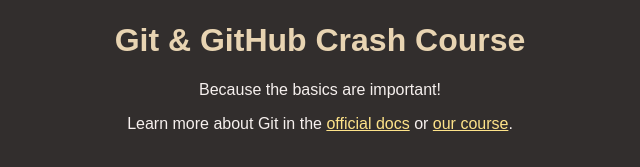
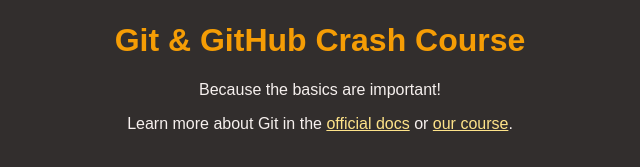
Before and after one commit to Ammar-Reshmi/Git-Github-testing, a plain HTML site: page Logo and Styling/index.html in a window 1280 px wide. Shown: the part 147-314 px from the top of the page, without its empty margins (320-960 px from the left). Drawn offline with Linux system fonts and the light colour scheme.

Commit message:
changed the heading color

```diff
--- a/Logo and Styling/styles.css
+++ b/Logo and Styling/styles.css
@@ -17,7 +17,7 @@
 }
 
 h1 {
-  color: #e8d4b2;
+  color: #f59d05;
 }
 
 a {
```
